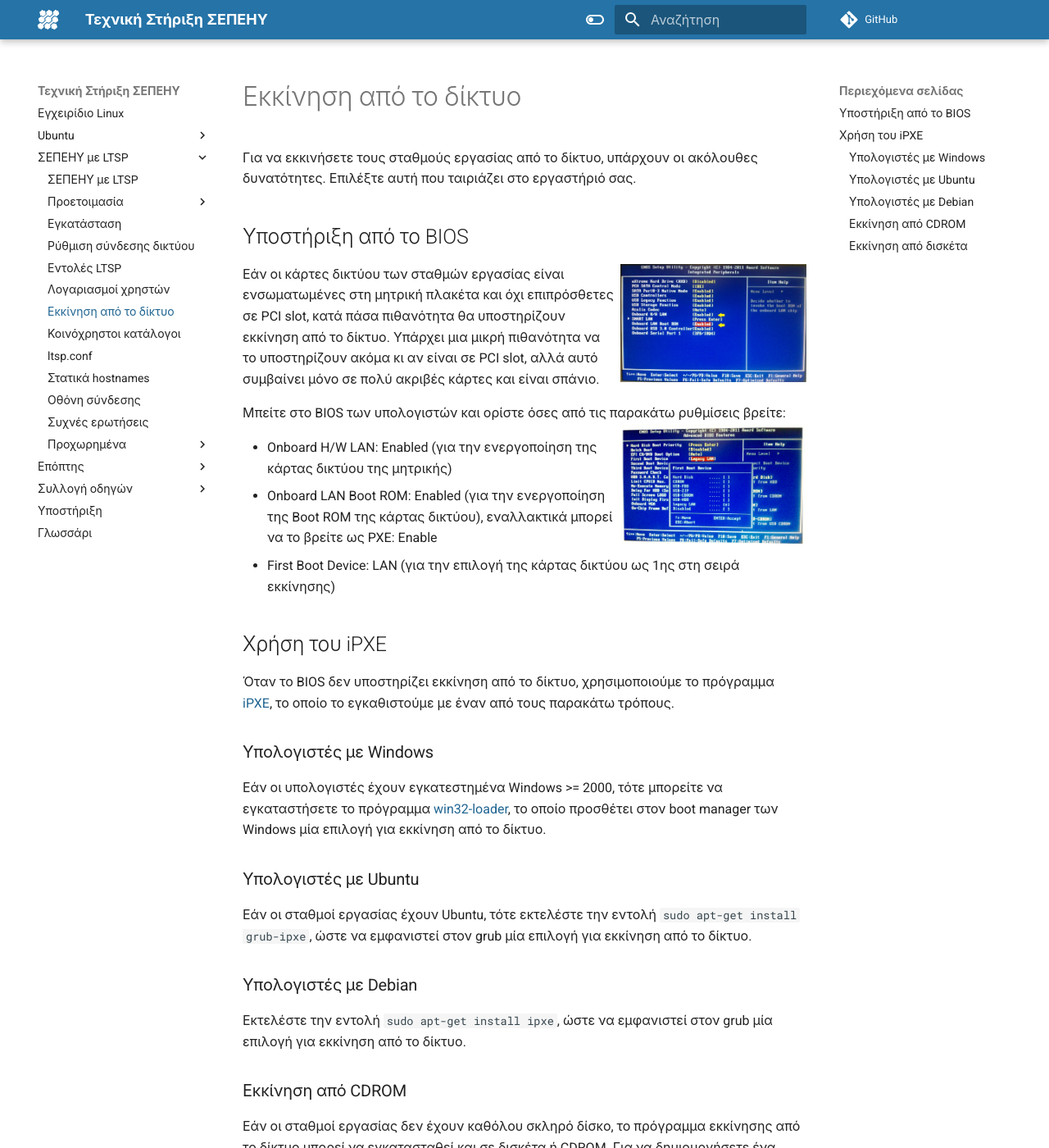
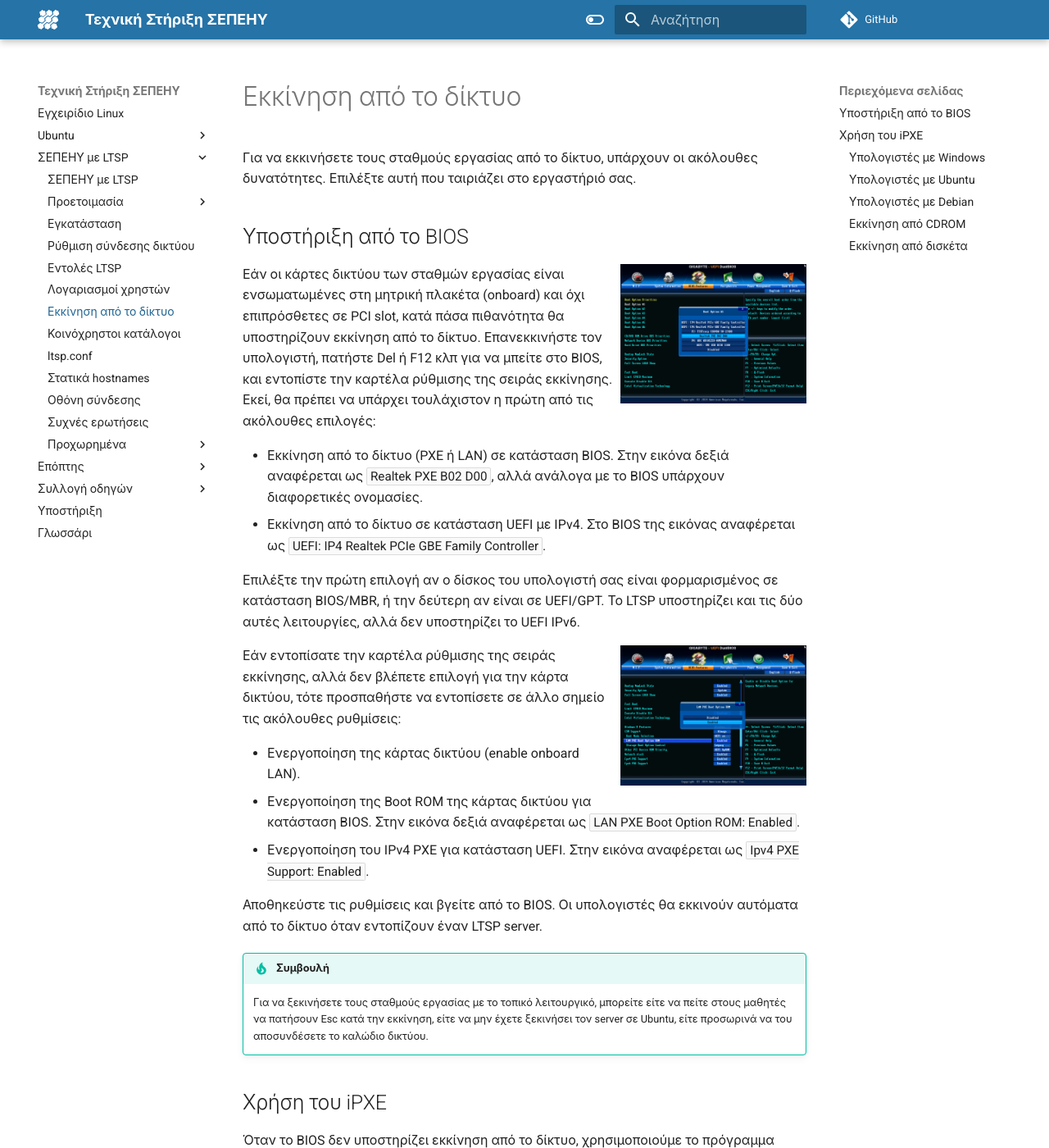
Before and after one commit to siahos/el.ltsp.org, an MkDocs documentation site: the page built from docs/ltsp/netboot.md, in a window 1280 px wide and 1400 px high. Shown: the whole window at 82% size. Built offline with MkDocs 1.6.1 and Material for MkDocs 9.7.7, drawn with Linux system fonts in a browser that asks for light colours; comment, search, counter and statistics services are not loaded.

Commit message:
Update netboot.md

```diff
--- a/docs/ltsp/netboot.md
+++ b/docs/ltsp/netboot.md
@@ -5,22 +5,41 @@
 
 ## Υποστήριξη από το BIOS
 
-[![](netboot-bios1.jpg)](netboot-bios1.jpg)Εάν οι κάρτες δικτύου των σταθμών
-εργασίας είναι ενσωματωμένες στη μητρική πλακέτα και όχι επιπρόσθετες σε PCI
-slot, κατά πάσα πιθανότητα θα υποστηρίζουν εκκίνηση από το δίκτυο. Υπάρχει μια
-μικρή πιθανότητα να το υποστηρίζουν ακόμα κι αν είναι σε PCI slot, αλλά αυτό
-συμβαίνει μόνο σε πολύ ακριβές κάρτες και είναι σπάνιο.
+[![](netboot-bios1.png)](netboot-bios1.png)Εάν οι κάρτες δικτύου των σταθμών
+εργασίας είναι ενσωματωμένες στη μητρική πλακέτα (onboard) και όχι επιπρόσθετες
+σε PCI slot, κατά πάσα πιθανότητα θα υποστηρίζουν εκκίνηση από το δίκτυο.
+Επανεκκινήστε τον υπολογιστή, πατήστε Del ή F12 κλπ για να μπείτε στο BIOS, και
+εντοπίστε την καρτέλα ρύθμισης της σειράς εκκίνησης. Εκεί, θα πρέπει να υπάρχει
+τουλάχιστον η πρώτη από τις ακόλουθες επιλογές:
 
-Μπείτε στο BIOS των υπολογιστών και ορίστε όσες από τις παρακάτω
-ρυθμίσεις βρείτε:
-[![](netboot-bios2.jpg)](netboot-bios2.jpg)
+-   Εκκίνηση από το δίκτυο (PXE ή LAN) σε κατάσταση BIOS. Στην εικόνα δεξιά
+    αναφέρεται ως ***Realtek PXE B02 D00***, αλλά ανάλογα με το BIOS υπάρχουν
+    διαφορετικές ονομασίες.
+-   Εκκίνηση από το δίκτυο σε κατάσταση UEFI με IPv4. Στο BIOS της εικόνας
+    αναφέρεται ως ***UEFI: IP4 Realtek PCIe GBE Family Controller***.
 
-- Onboard H/W LAN: Enabled (για την ενεργοποίηση της κάρτας δικτύου της
-  μητρικής)
-- Onboard LAN Boot ROM: Enabled (για την ενεργοποίηση της Boot ROM της κάρτας
-  δικτύου), εναλλακτικά μπορεί να το βρείτε ως PXE: Enable
-- First Boot Device: LAN (για την επιλογή της κάρτας δικτύου ως 1ης στη σειρά
-  εκκίνησης)
+Επιλέξτε την πρώτη επιλογή αν ο δίσκος του υπολογιστή σας είναι φορμαρισμένος
+σε κατάσταση BIOS/MBR, ή την δεύτερη αν είναι σε UEFI/GPT. Το LTSP υποστηρίζει
+και τις δύο αυτές λειτουργίες, αλλά δεν υποστηρίζει το UEFI IPv6.
+
+[![](netboot-bios2.png)](netboot-bios2.png)Εάν εντοπίσατε την καρτέλα ρύθμισης
+της σειράς εκκίνησης, αλλά δεν βλέπετε επιλογή για την κάρτα δικτύου, τότε
+προσπαθήστε να εντοπίσετε σε άλλο σημείο τις ακόλουθες ρυθμίσεις:
+
+-   Ενεργοποίηση της κάρτας δικτύου (enable onboard LAN).
+-   Ενεργοποίηση της Boot ROM της κάρτας δικτύου για κατάσταση BIOS. Στην
+    εικόνα δεξιά αναφέρεται ως ***LAN PXE Boot Option ROM: Enabled***.
+-   Ενεργοποίηση του IPv4 PXE για κατάσταση UEFI. Στην εικόνα αναφέρεται ως
+    ***Ipv4 PXE Support: Enabled***.
+
+Αποθηκεύστε τις ρυθμίσεις και βγείτε από το BIOS. Οι υπολογιστές θα εκκινούν
+αυτόματα από το δίκτυο όταν εντοπίζουν έναν LTSP server.
+
+!!! tip "Συμβουλή"
+    Για να ξεκινήσετε τους σταθμούς εργασίας με το τοπικό λειτουργικό, μπορείτε
+    είτε να πείτε στους μαθητές να πατήσουν Esc κατά την εκκίνηση, είτε να μην
+    έχετε ξεκινήσει τον server σε Ubuntu, είτε προσωρινά να του αποσυνδέσετε το
+    καλώδιο δικτύου.
 
 ## Χρήση του iPXE
 
```
Also changed, not shown: docs/ltsp/netboot-bios1.jpg (deleted), docs/ltsp/netboot-bios1.png (added), docs/ltsp/netboot-bios2.jpg (deleted), docs/ltsp/netboot-bios2.png (added).
